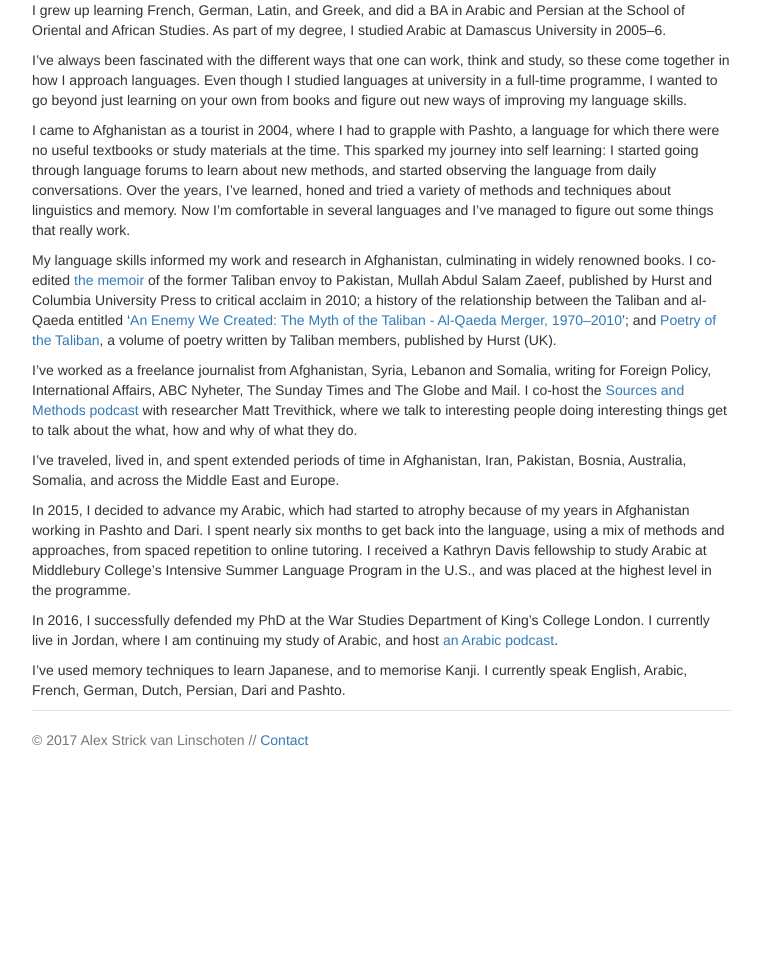
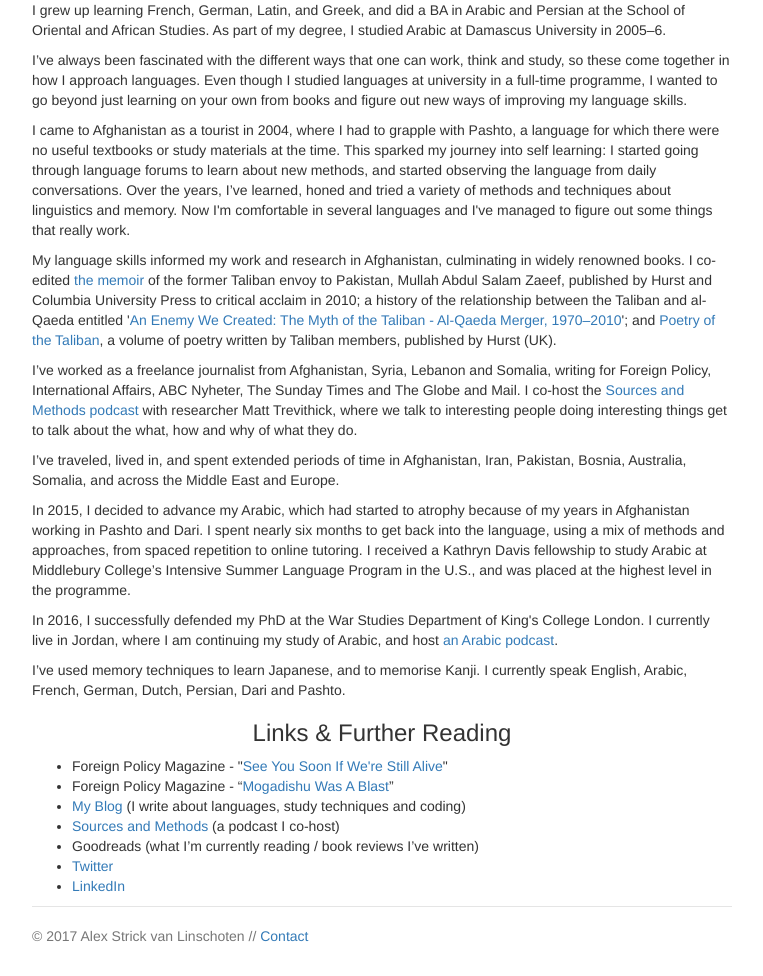
Before and after one commit to strickvl/languagecoach, a Flask app: page /about in a window 1280 px wide. Shown: the part 181-1157 px from the top of the page, without its empty margins (258-1021 px from the left). Before the commit the page ends 927 px from the top, so only its background shows below. Run offline with Flask 2, Linux system fonts and the light colour scheme; some libraries are stand-ins or nearby versions.

Commit message:
add links and further reading to about.html

```diff
--- a/lc-app/app/templates/about.html
+++ b/lc-app/app/templates/about.html
@@ -23,9 +23,9 @@
 
         <p>I&#8217;ve always been fascinated with the different ways that one can work, think and study, so these come together in how I approach languages. Even though I studied languages at university in a full-time programme, I wanted to go beyond just learning on your own from books and figure out new ways of improving my language skills.</p>
 
-        <p>I came to Afghanistan as a tourist in 2004, where I had to grapple with Pashto, a language for which there were no useful textbooks or study materials at the time. This sparked my journey into self learning: I started going through language forums to learn about new methods, and started observing the language from daily conversations. Over the years, I&#8217;ve learned, honed and tried a variety of methods and techniques about linguistics and memory. Now I’m comfortable in several languages and I’ve managed to figure out some things that really work.</p>
+        <p>I came to Afghanistan as a tourist in 2004, where I had to grapple with Pashto, a language for which there were no useful textbooks or study materials at the time. This sparked my journey into self learning: I started going through language forums to learn about new methods, and started observing the language from daily conversations. Over the years, I&#8217;ve learned, honed and tried a variety of methods and techniques about linguistics and memory. Now I'm comfortable in several languages and I've managed to figure out some things that really work.</p>
 
-        <p>My language skills informed my work and research in Afghanistan, culminating in widely renowned books. I co-edited <a href="https://www.amazon.com/Life-Taliban-Abdul-Salam-Zaeef-ebook/dp/B00GGMT9ZS/ref=sr_1_1_twi_kin_2?sr=8-1&amp;ie=UTF8&amp;keywords=my%2Blife%2Bwith%2Bthe%2Btaliban&amp;tag=soumet-20&amp;qid=1483348949">the memoir</a> of the former Taliban envoy to Pakistan, Mullah Abdul Salam Zaeef, published by Hurst and Columbia University Press to critical acclaim in 2010; a history of the relationship between the Taliban and al-Qaeda entitled ‘<a href="https://www.amazon.com/Enemy-We-Created-Taliban-Al-Afghanistan-ebook/dp/B008PPWB18/ref=pd_sim_351_4?refRID=96XMPJHV76G8N99DJCHW&amp;tag=soumet-20&amp;psc=1&amp;_encoding=UTF8">An Enemy We Created: The Myth of the Taliban - Al-Qaeda Merger, 1970&#8211;2010</a>’; and <a href="https://www.amazon.com/Poetry-Taliban-Alex-Strick-Linschoten/dp/1849041113/ref=sr_1_cc_1?ie=UTF8&amp;sr=1-1-catcorr&amp;s=aps&amp;keywords=poetry%2Btaliban&amp;tag=soumet-20&amp;qid=1483349005">Poetry of the Taliban</a>, a volume of poetry written by Taliban members, published by Hurst (UK).</p>
+        <p>My language skills informed my work and research in Afghanistan, culminating in widely renowned books. I co-edited <a href="https://www.amazon.com/Life-Taliban-Abdul-Salam-Zaeef-ebook/dp/B00GGMT9ZS/ref=sr_1_1_twi_kin_2?sr=8-1&amp;ie=UTF8&amp;keywords=my%2Blife%2Bwith%2Bthe%2Btaliban&amp;tag=soumet-20&amp;qid=1483348949">the memoir</a> of the former Taliban envoy to Pakistan, Mullah Abdul Salam Zaeef, published by Hurst and Columbia University Press to critical acclaim in 2010; a history of the relationship between the Taliban and al-Qaeda entitled '<a href="https://www.amazon.com/Enemy-We-Created-Taliban-Al-Afghanistan-ebook/dp/B008PPWB18/ref=pd_sim_351_4?refRID=96XMPJHV76G8N99DJCHW&amp;tag=soumet-20&amp;psc=1&amp;_encoding=UTF8">An Enemy We Created: The Myth of the Taliban - Al-Qaeda Merger, 1970&#8211;2010</a>'; and <a href="https://www.amazon.com/Poetry-Taliban-Alex-Strick-Linschoten/dp/1849041113/ref=sr_1_cc_1?ie=UTF8&amp;sr=1-1-catcorr&amp;s=aps&amp;keywords=poetry%2Btaliban&amp;tag=soumet-20&amp;qid=1483349005">Poetry of the Taliban</a>, a volume of poetry written by Taliban members, published by Hurst (UK).</p>
 
         <p>I&#8217;ve worked as a freelance journalist from Afghanistan, Syria, Lebanon and Somalia, writing for Foreign Policy, International Affairs, ABC Nyheter, The Sunday Times and The Globe and Mail. I co-host the <a href="https://www.sourcesandmethods.com">Sources and Methods podcast</a> with researcher Matt Trevithick, where we talk to interesting people doing interesting things get to talk about the what, how and why of what they do.</p>
 
@@ -33,9 +33,22 @@
 
         <p>In 2015, I decided to advance my Arabic, which had started to atrophy because of my years in Afghanistan working in Pashto and Dari. I spent nearly six months to get back into the language, using a mix of methods and approaches, from spaced repetition to online tutoring. I received a Kathryn Davis fellowship to study Arabic at Middlebury College&#8217;s Intensive Summer Language Program in the U.S., and was placed at the highest level in the programme.</p>
 
-        <p>In 2016, I successfully defended my PhD at the War Studies Department of King’s College London. I currently live in Jordan, where I am continuing my study of Arabic, and host <a href="https://soundcloud.com/ma-wara-al-logha">an Arabic podcast</a>.</p>
+        <p>In 2016, I successfully defended my PhD at the War Studies Department of King's College London. I currently live in Jordan, where I am continuing my study of Arabic, and host <a href="https://soundcloud.com/ma-wara-al-logha">an Arabic podcast</a>.</p>
 
         <p>I&#8217;ve used memory techniques to learn Japanese, and to memorise Kanji. I currently speak English, Arabic, French, German, Dutch, Persian, Dari and Pashto.</p>
+        </div>
+
+        <h3 align='center'>Links & Further Reading</h2>
+        <div>
+        <ul>
+          <li>Foreign Policy Magazine - "<a href="https://foreignpolicy.com/2009/10/16/see-you-soon-if-were-still-alive/">See You Soon If We're Still Alive</a>"</li>
+          <li>Foreign Policy Magazine - &#8220;<a href="https://foreignpolicy.com/2010/06/15/mogadishu-was-a-blast/">Mogadishu Was A Blast</a>&#8221;</li>
+          <li><a href="https://www.alexstrick.com/blog">My Blog</a> (I write about languages, study techniques and coding)</li>
+          <li><a href="https://www.sourcesandmethods.com/">Sources and Methods</a> (a podcast I co-host)</li>
+          <li>Goodreads (what I&#8217;m currently reading / book reviews I&#8217;ve written)</li>
+          <li><a href="https://twitter.com/strickvl">Twitter</a></li>
+          <li><a href="https://jo.linkedin.com/in/strickvl">LinkedIn</a></li>
+        </ul>
         </div>
 
       <footer class="footer">
```
